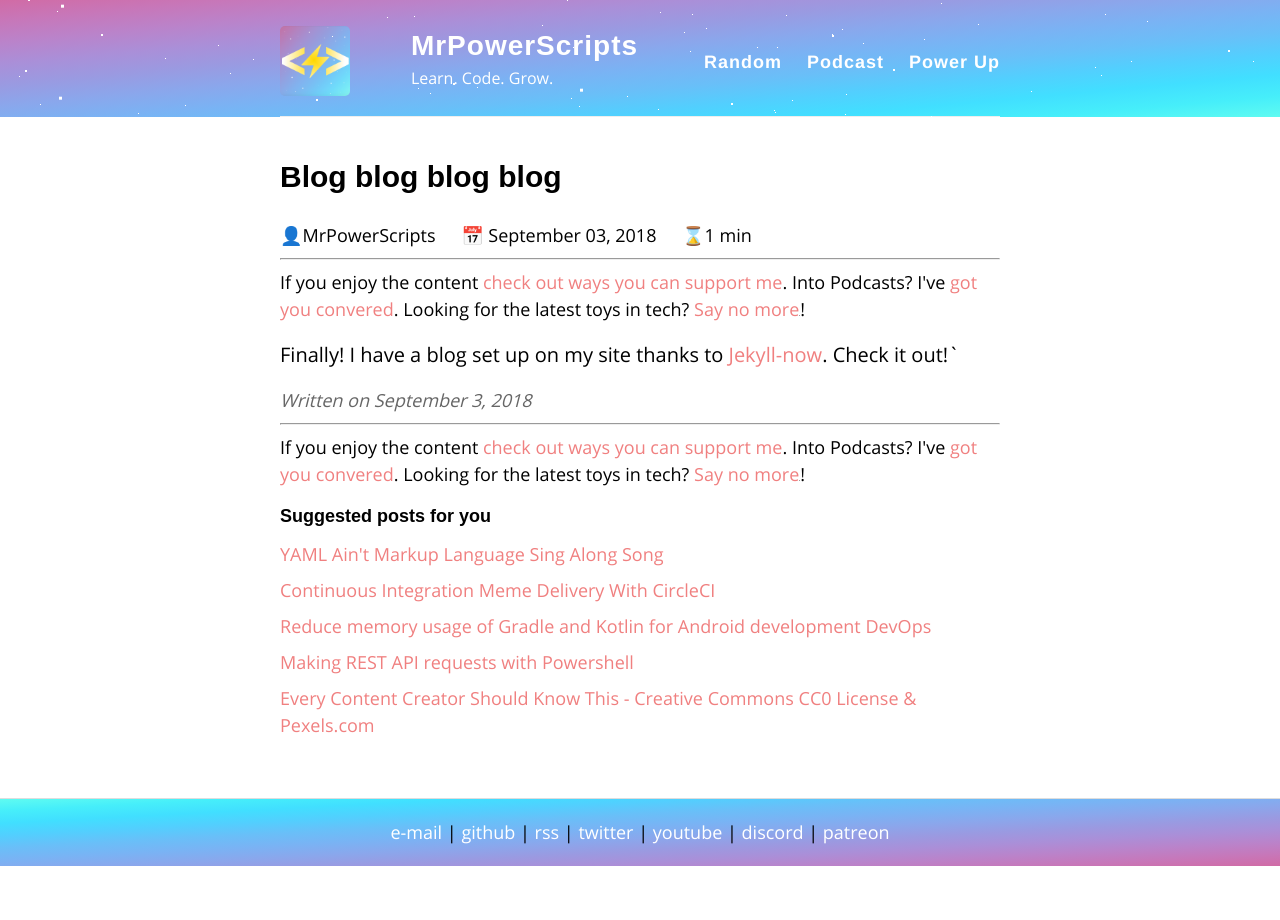
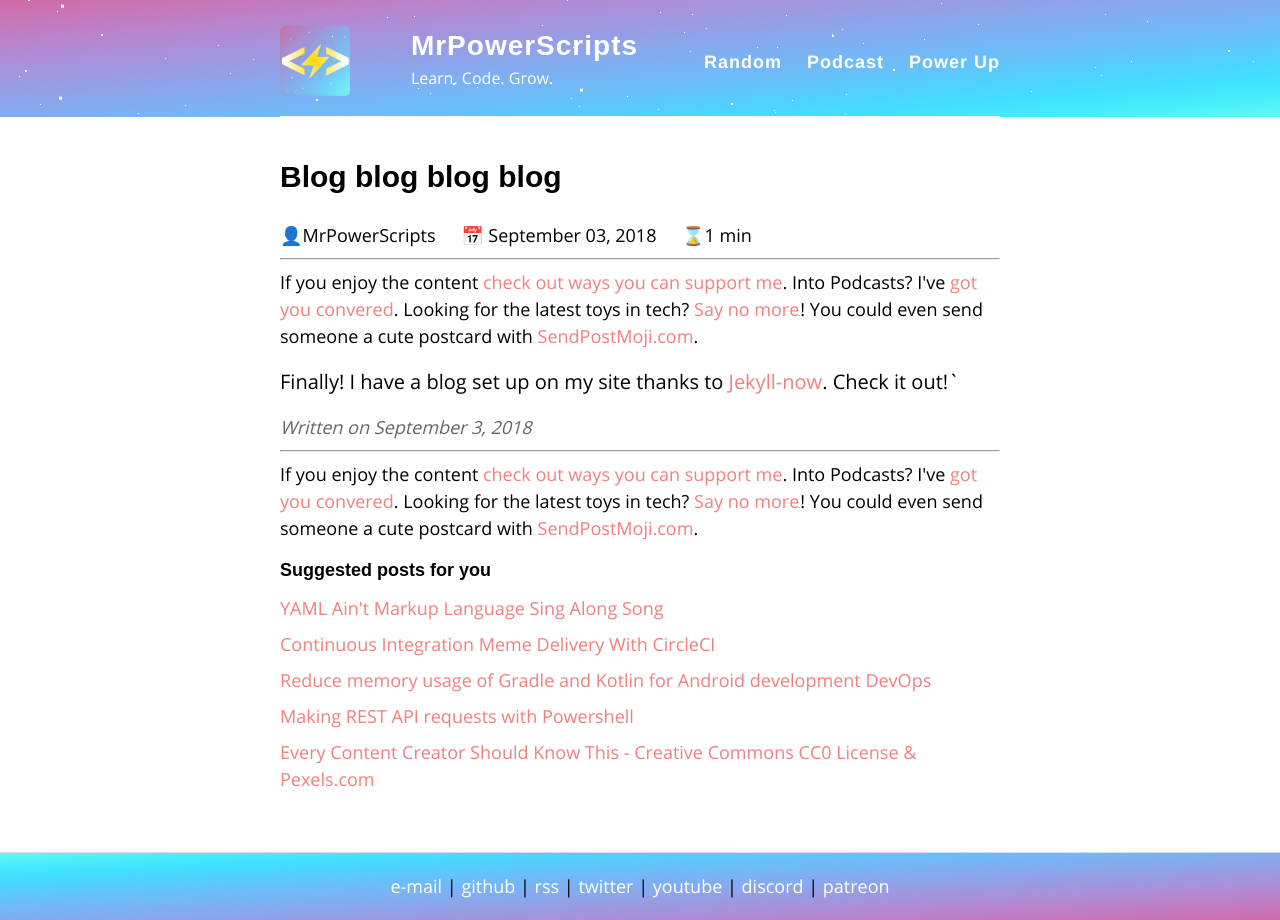
Before and after one commit to MrPowerScripts/MrPowerScripts.com, a Jekyll site: the page built from _posts/2018-09-03-Hello-World.md, in a window 1280 px wide. Built offline with Jekyll 4.4.1, drawn with Linux system fonts in a browser that asks for light colours; grey boxes are pictures that could not be loaded.

Commit message:
this might be easier to deal with

```diff
--- /dev/null
+++ b/_includes/supporter-cta.html
@@ -0,0 +1,3 @@
+<div>
+  If you enjoy the content <a href="{{ site.baseurl }}/power-up">check out ways you can support me</a>. Into Podcasts? I've <a href="{{ site.baseurl}}/podcast">got you convered</a>. Looking for the latest toys in tech? <a target="_blank" href="https://www.amazon.com/b?_encoding=UTF8&tag=mrpowerscript-20&linkCode=ur2&linkId=3d88ae58f7f718c680d17870ab493664&camp=1789&creative=9325&node=172456">Say no more</a><img src="//ir-na.amazon-adsystem.com/e/ir?t=mrpowerscript-20&l=ur2&o=1" width="1" height="1" border="0" alt="" style="border:none !important; margin:0px !important;" />! You could even send someone a cute postcard with <a href="https://sendpostmoji.com" target="_blank">SendPostMoji.com</a>.
+</div>
--- a/_layouts/post.html
+++ b/_layouts/post.html
@@ -12,10 +12,7 @@
     <a class="edit-button" href="{{ site.github.repository_url }}/tree/master/{{ page.relative_path }}">Edit</a>
   </div>
   <hr>
-  <div>
-    If you enjoy the content <a href="{{ site.baseurl }}/power-up">check out ways you can support me</a>. Into Podcasts? I've <a href="{{ site.baseurl}}/podcast">got you convered</a>. Looking for the latest toys in tech? <a target="_blank" href="https://www.amazon.com/b?_encoding=UTF8&tag=mrpowerscript-20&linkCode=ur2&linkId=3d88ae58f7f718c680d17870ab493664&camp=1789&creative=9325&node=172456">Say no more</a><img src="//ir-na.amazon-adsystem.com/e/ir?t=mrpowerscript-20&l=ur2&o=1" width="1" height="1" border="0" alt="" style="border:none !important; margin:0px !important;" />!
-  </div>
-
+  {% include supporter-cta.html %}
   <div class="entry">
     {{ content }}
   </div>
@@ -24,9 +21,7 @@
     Written on {{ page.date | date: "%B %e, %Y" }}
   </div>
   <hr>
-  <div>
-    If you enjoy the content <a href="{{ site.baseurl }}/power-up">check out ways you can support me</a>. Into Podcasts? I've <a href="{{ site.baseurl}}/podcast">got you convered</a>. Looking for the latest toys in tech? <a target="_blank" href="https://www.amazon.com/b?_encoding=UTF8&tag=mrpowerscript-20&linkCode=ur2&linkId=3d88ae58f7f718c680d17870ab493664&camp=1789&creative=9325&node=172456">Say no more</a><img src="//ir-na.amazon-adsystem.com/e/ir?t=mrpowerscript-20&l=ur2&o=1" width="1" height="1" border="0" alt="" style="border:none !important; margin:0px !important;" />!
-  </div>
+  {% include supporter-cta.html %}
 
   <div id="suggested" class="suggested" hidden>
     <h4>Suggested posts for you</h4>
```
